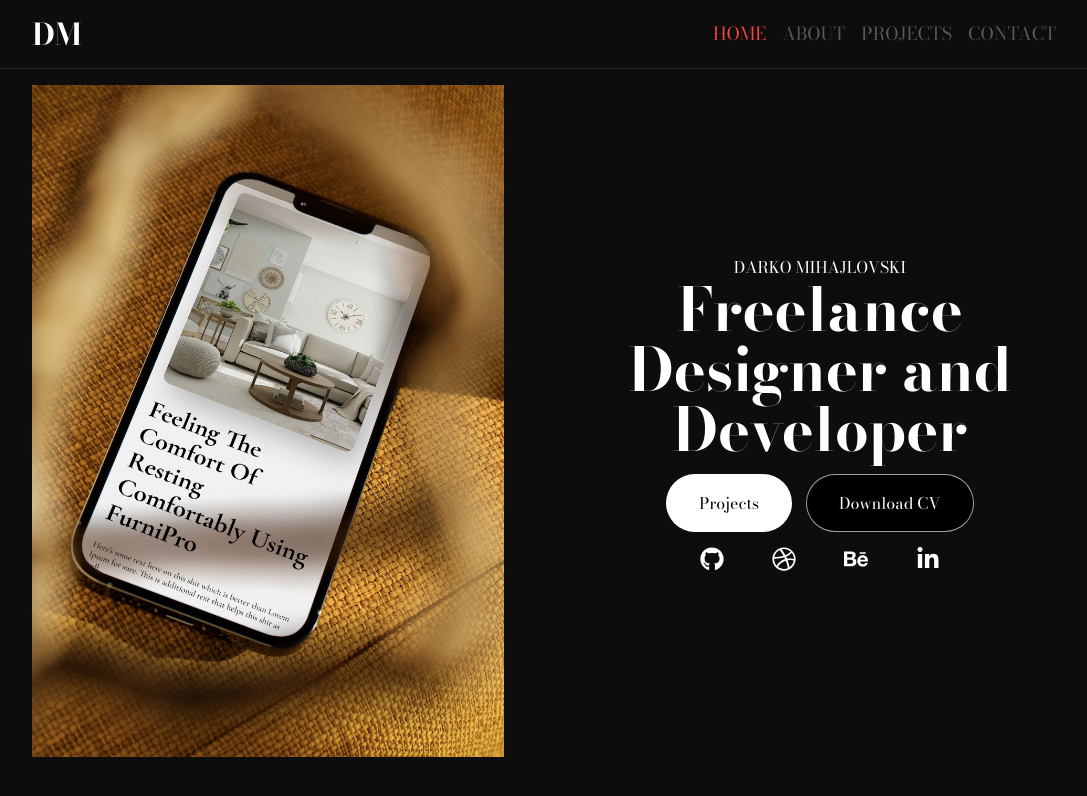
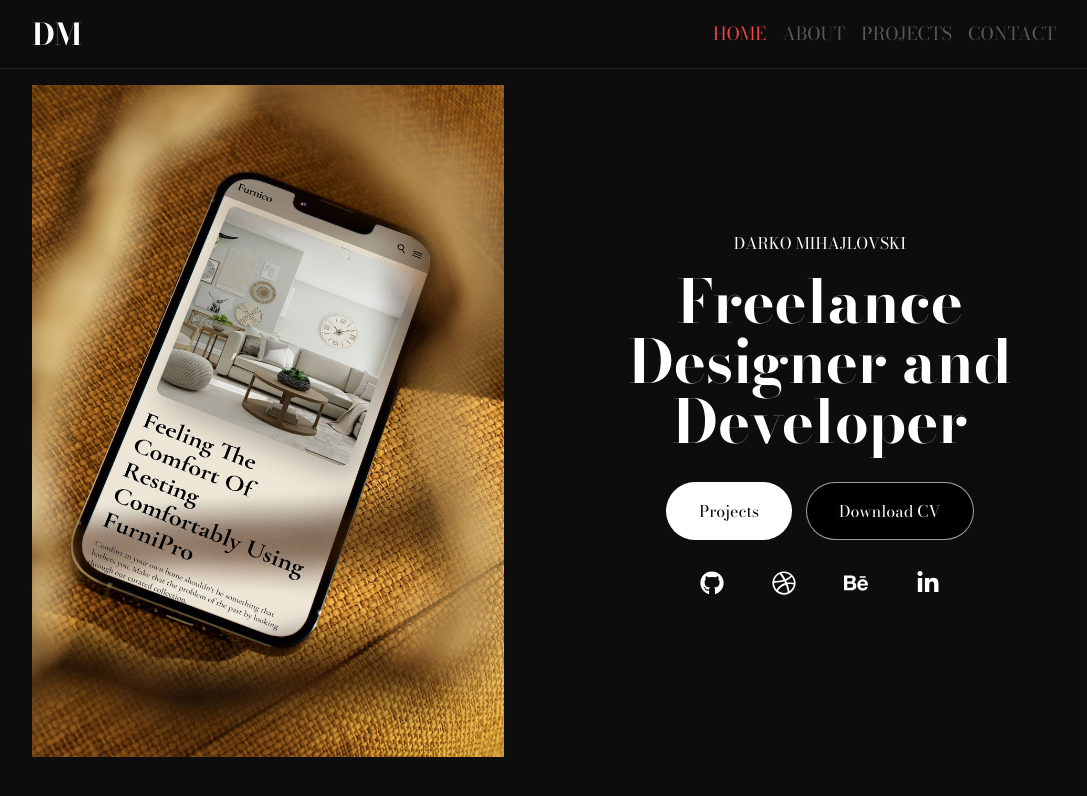
Before and after one commit to DarkoM996/nextjs-portfolio, a Next.js app: page / in a window 1280 px wide. Shown: the top 796 px of the page, without its empty margins (96-1183 px from the left). Built offline with nearby package versions, Linux system fonts and the light colour scheme.

Commit message:
latest changes

```diff
--- a/app/page.js
+++ b/app/page.js
@@ -1,8 +1,9 @@
 "use client";
 import { motion } from "framer-motion";
 import Image from "next/image";
-import heroPic from "/app/images/8.jpg";
+import heroPic from "/app/images/27.jpg";
 import { FaBehance, FaDribbble, FaGithub, FaLinkedinIn } from "react-icons/fa";
+import Link from "next/link";
 
 export default function Home() {
   return (
@@ -22,11 +23,11 @@ export default function Home() {
             src={heroPic}
             alt="Hero Section Picture"
             fill
-            className=" object-cover"
+            className=" object-cover max-w-full"
           />
         </div>
         {/* Text Container */}
-        <div className="h-1/2 lg:h-full lg:w-full flex flex-col items-center justify-center flex-wrap">
+        <div className="h-1/2 lg:h-full lg:w-full flex flex-col items-center justify-center flex-wrap gap-4">
           {/* small heading */}
           <p className="text-transform: uppercase lg:text-left">
             Darko Mihajlovski
@@ -37,10 +38,12 @@ export default function Home() {
           </h1>
           {/* Buttons */}
           <div className="flex justify-center items-center gap-4">
+            <Link href="/projects">
               <button className="px-8 py-4 rounded-3xl md:rounded-full ring-1 ring-white bg-white text-black hover:bg-[#eee]">
                 Projects
               </button>
-            <button className="px-8 py-4 rounded-3xl md:rounded-full ring-1 ring-[#a59f9f] bg-black ">
+            </Link>
+            <button className="px-8 py-4 rounded-3xl md:rounded-full ring-1 ring-[#a59f9f] bg-black hover:bg-[#0e0d0d] ">
               Download CV
             </button>
           </div>
@@ -52,19 +55,25 @@ export default function Home() {
               </p>
             </div>
             <div className="p-4 text-2xl">
+              <a href="https://dribbble.com/DarkoM_0-10">
                 <p>
                   <FaDribbble />
                 </p>
+              </a>
             </div>
             <div className="p-4 text-2xl">
+              <a href="https://www.behance.net/darkomihajlo">
                 <p>
                   <FaBehance />
                 </p>
+              </a>
             </div>
             <div className="p-4 text-2xl">
+              <a href="https://www.linkedin.com/in/darko-mihajlovski-1bb4701b7">
                 <p>
                   <FaLinkedinIn />
                 </p>
+              </a>
             </div>
           </div>
         </div>
--- a/app/projects/page.jsx
+++ b/app/projects/page.jsx
@@ -28,7 +28,7 @@ const page = () => {
           projectUrl="/projects/sneakerhead"
         />
         <ProjectItem
-          title="Travel Website"
+          title="Coffee Bar Website"
           backgroundImg={thirdGridPic}
           projectUrl="/coffeebar"
         />
```
Lines whose indentation alone changed are shown as unchanged.
